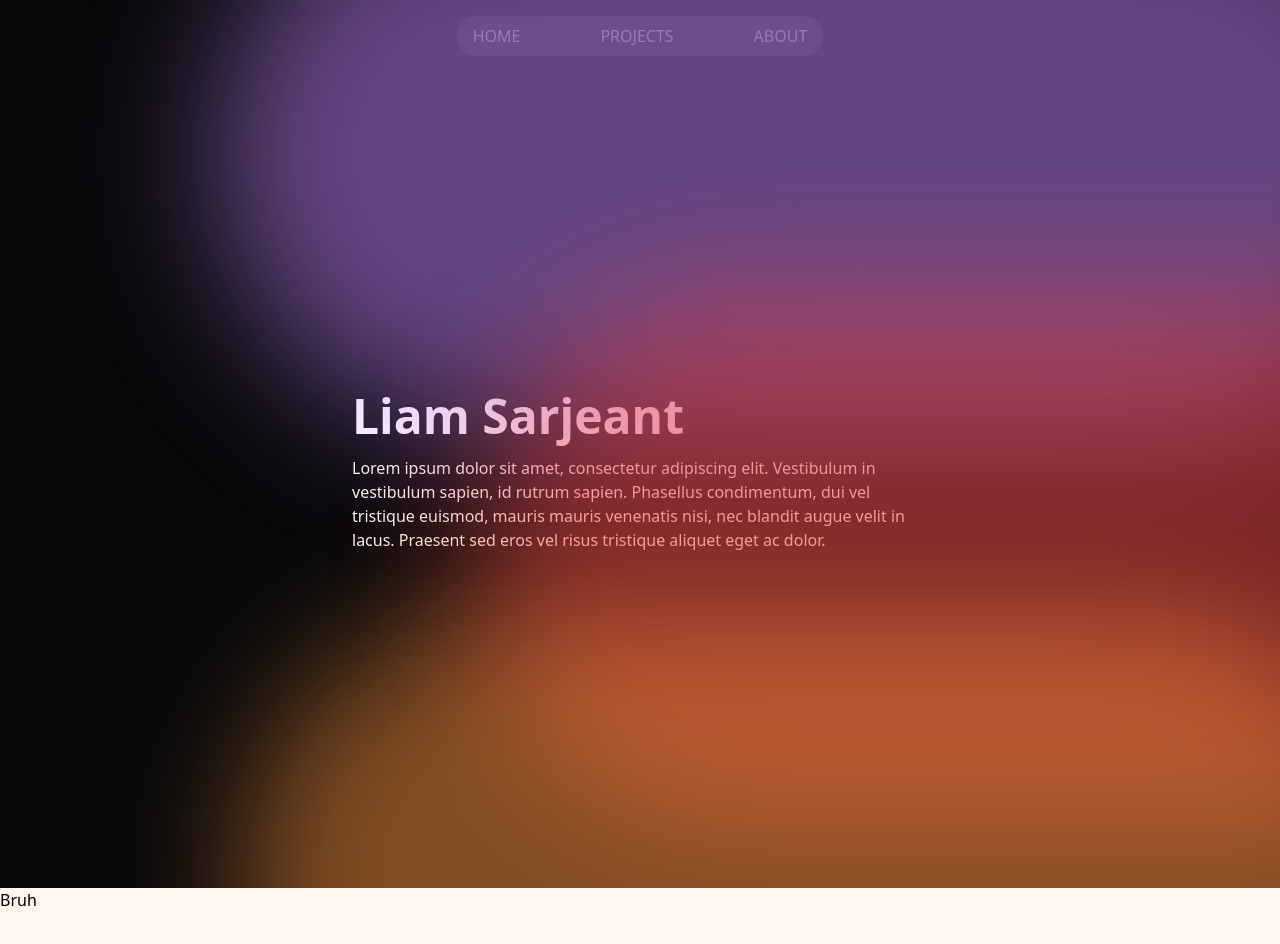
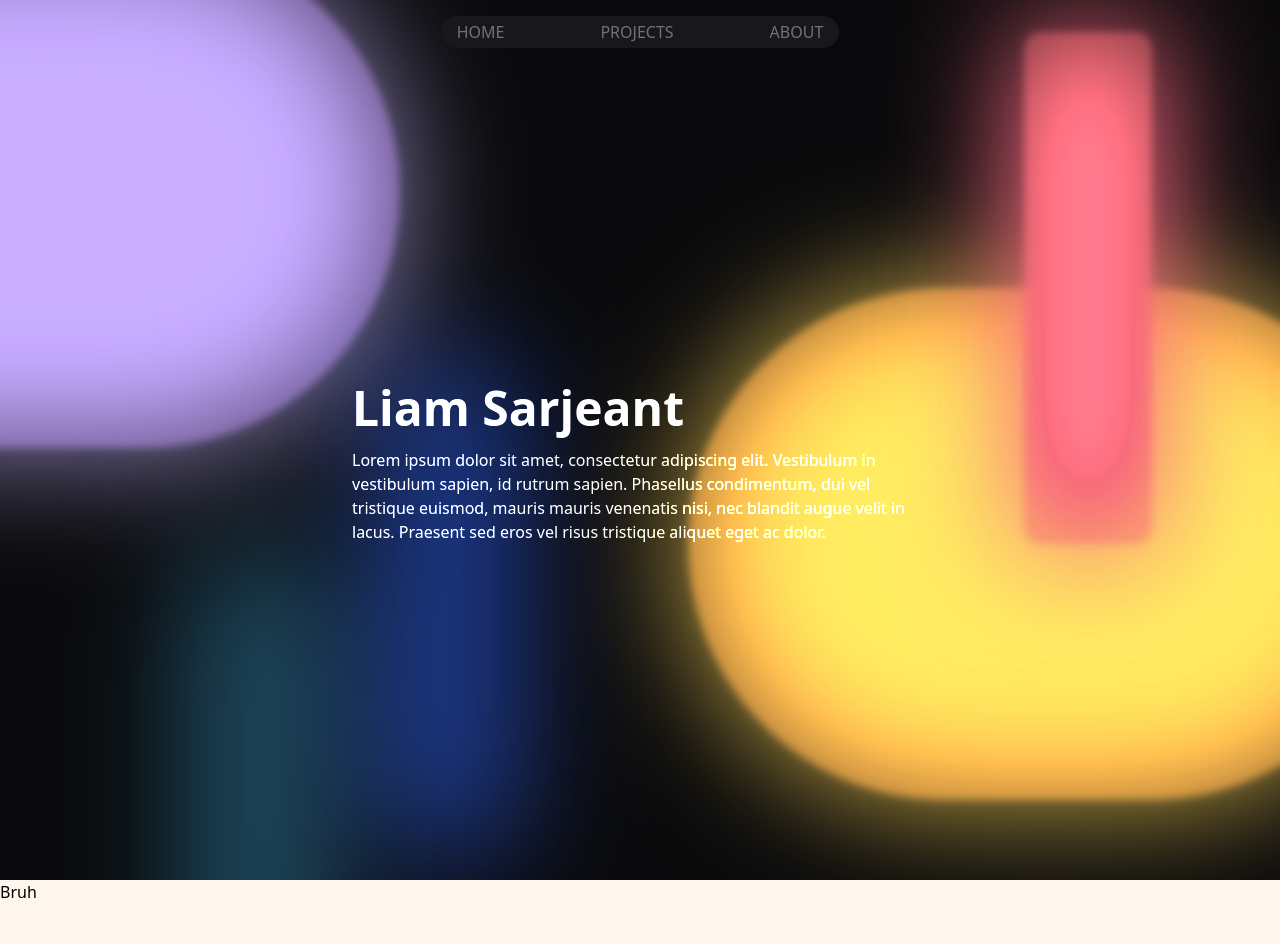
Before and after one commit to jRaimuu/Lsarj_Website, a React (Vite) app: page / in a window 1280 px wide. Shown: the top 944 px of the page. Built offline with nearby package versions, Linux system fonts and the light colour scheme.

Commit message:
added shapes and animations to home page

```diff
--- a/src/App.jsx
+++ b/src/App.jsx
@@ -1,5 +1,6 @@
 import React from 'react'
 import MainPage from './components/LandingPage/MainPage'
+import OtherMainPage from './components/LandingPage/OtherMainPage'
 
 function App () {
   return (
--- a/src/components/LandingPage/MainPage.jsx
+++ b/src/components/LandingPage/MainPage.jsx
@@ -6,29 +6,48 @@ function MainPage() {
     <>
 
 
-      <main className='bg-zinc-950 min-h-screen h-full min-w-full w-full overflow-hidden'>
+      <main className='bg-zinc-950 min-h-screen h-full min-w-full w-full'>
 
-        <nav className='sticky top-0 flex justify-center justify-content-evenly p-4'>
-          <div className='bg-zinc-900 flex gap-16 p-2 rounded-full'>
-            <button className='text-zinc-500 rounded-full px-2 hover:text-orange-50'>
+        {/* <div className='fixed w-blurW h-32 border border-t-transparent bg-sky-400 mix-blend-plus-lighter rounded-full filter blur-3xl opacity-40 '></div> */}
+        <nav className='sticky top-0 z-10 flex justify-center justify-content-evenly p-4'>
+          <div className='bg-zinc-900 flex gap-16  rounded-full'>
+            <button className='text-zinc-500 rounded-full px-4 py-1 hover:text-orange-50 hover:bg-zinc-800'>
               HOME
             </button>
-            <button className='text-zinc-500 rounded-full px-2 hover:text-orange-50'>
+            <button className='text-zinc-500 px-4 py-1 rounded-full hover:text-orange-50 hover:bg-zinc-800'>
               PROJECTS
             </button>
-            <button className='text-zinc-500 rounded-full px-2 hover:text-orange-50'>
+            <button className='text-zinc-500 px-4 py-1 rounded-full hover:text-orange-50 hover:bg-zinc-800'>
               ABOUT
             </button>
           </div>
         </nav>
 
-        <div className='relative flex items-end justify-end flex-row'>
+        {/* <div className='relative flex items-end justify-end flex-row'>
           <div className=''>
-            <div className='absolute -top-48 -right-32 w-blurW h-blurH bg-purple-400 rounded-full filter blur-3xl opacity-50 animate-animateBlur'></div>
-            <div className='absolute top-64 -right-80 w-blurW h-blurH bg-red-500 rounded-full filter blur-3xl opacity-50 animate-animateBlur animation-delay-2000'></div>
-            <div className='relative top-48'>
-              <div className='absolute top-96 -right-20 w-blurW h-blurH bg-orange-400 rounded-full filter blur-3xl opacity-50 animate-animateBlur animation-delay-4000 '></div>
+          <div className='absolute -top-48 -right-32 w-blurW h-blurH bg-purple-400 rounded-full filter blur-3xl opacity-50 animate-animateBlur'></div>
+          <div className='absolute top-64 -right-80 w-blurW h-blurH bg-red-500 rounded-full filter blur-3xl opacity-50 animate-animateBlur animation-delay-2000'></div>
+          <div className='relative top-48'>
+          <div className='absolute top-96 -right-20 w-blurW h-blurH bg-orange-400 rounded-full filter blur-3xl opacity-50 animate-animateBlur animation-delay-4000 '></div>
             </div>
+          </div>
+        </div> */}
+
+        <div className='overflow-hidden'>
+          <div className='fixed -top-16 -left-80 w-blurW h-blurH bg-purple-400 mix-blend-plus-lighter rounded-full filter blur-sm opacity-30 animate-animateBlur'></div>
+          <div className='fixed -top-16 -left-80 w-blurW h-blurH bg-violet-300 mix-blend-plus-lighter rounded-full filter blur-3xl opacity-70 animate-animateBlur animation-delay-4000 '></div>
+
+
+          <div className='fixed -bottom-16 left-96 w-32 h-blurH border border-t-transparent bg-blue-700 mix-blend-plus-lighter rounded-full filter blur-3xl opacity-70 '></div>
+          <div className='fixed -bottom-64 left-48 w-32 h-blurH border border-t-transparent bg-sky-400 mix-blend-plus-lighter rounded-full filter blur-3xl opacity-40 '></div>
+
+          <div className='fixed bottom-0 -right-32 w-blurW h-blurH bg-orange-400 mix-blend-plus-lighter rounded-full filter blur-sm opacity-40 animate-animateBlur'></div>
+          <div className='fixed bottom-0 -right-32 w-blurW h-blurH bg-amber-300 mix-blend-plus-lighter rounded-full filter blur-3xl opacity-80 animate-animateBlur animation-delay-4000 '></div>
+
+          <div className='flex fixed items-end justify-end flex-col right-32 top-8'>
+            <div className='w-32 h-blurH bg-rose-500 mix-blend-plus-lighter rounded-2xl filter blur-3xl opacity-70 animate-animateBlur animation-delay-2000'></div>
+            <div className='absolute w-32 h-blurH bg-rose-300 mix-blend-plus-lighter rounded-2xl filter blur-3xl opacity-50 animate-animateBlur animation-delay-2000'></div>
+            <div className='absolute w-32 h-blurH bg-red-400 mix-blend-plus-lighter rounded-2xl filter blur-sm opacity-30 animate-animateBlur animation-delay-2000'></div>
           </div>
         </div>
 
--- /dev/null
+++ b/src/components/LandingPage/OtherMainPage.jsx
@@ -0,0 +1,67 @@
+import React from 'react'
+import AboutPage from '../AboutPage'
+
+function OtherMainPage() {
+  return (
+    <>
+
+
+      <main className='bg-zinc-950 min-h-screen h-full min-w-full w-full overflow-x-hidden'>
+
+        <nav className= 'sticky top-0 z-10 flex justify-center justify-content-evenly p-4'>
+          <div className='bg-zinc-900 flex gap-16 p-2 rounded-full'>
+            <button className='text-zinc-500 rounded-full px-2 hover:text-orange-50'>
+              HOME
+            </button>
+            <button className='text-zinc-500 rounded-full px-2 hover:text-orange-50'>
+              PROJECTS
+            </button>
+            <button className='text-zinc-500 rounded-full px-2 hover:text-orange-50'>
+              ABOUT
+            </button>
+          </div>
+        </nav>
+
+        {/* <div className='relative flex items-end justify-end flex-row'>
+          <div className=''>
+            <div className='absolute -top-48 -right-32 w-blurW h-blurH bg-purple-400 rounded-full filter blur-3xl opacity-50 animate-animateBlur'></div>
+            <div className='absolute top-64 -right-80 w-blurW h-blurH bg-red-500 rounded-full filter blur-3xl opacity-50 animate-animateBlur animation-delay-2000'></div>
+            <div className='relative top-48'>
+              <div className='absolute top-96 -right-20 w-blurW h-blurH bg-orange-400 rounded-full filter blur-3xl opacity-50 animate-animateBlur animation-delay-4000 '></div>
+            </div>
+          </div>
+        </div> */}
+
+        <div className=''>
+          <div className='absolute -top-16 -left-64 w-blurW h-blurH bg-purple-400 rounded-full filter blur-3xl opacity-50 animate-animateBlurp'></div>
+          <div className='flex items-end justify-end flex-row'>
+            <div className='absolute  top-0 w-blurW2 h-blurH bg-red-500 rounded-full filter blur-3xl opacity-70 animate-animateBlurp animation-delay-2000'></div>
+            <div className='relative top-64'>
+              <div className='absolute  -right-20 w-blurW h-blurH bg-orange-400 rounded-full filter blur-3xl opacity-60 animate-animateBlurp animation-delay-4000 '></div>
+            </div>
+          </div>
+        </div>
+
+        <div className='flex justify-start flex-col max-w-xl m-auto py-80'>
+          <h1 className='font-bold text-white text-5xl'>
+            Liam Sarjeant
+          </h1>
+          <body className='text-orange-50 py-4'>
+            Lorem ipsum dolor sit amet, consectetur adipiscing elit.
+            Vestibulum in vestibulum sapien, id rutrum sapien.
+            Phasellus condimentum, dui vel tristique euismod, mauris mauris venenatis nisi, nec blandit augue velit in lacus.
+            Praesent sed eros vel risus tristique aliquet eget ac dolor.
+          </body>
+
+        </div>
+
+      </main>
+      <AboutPage />
+
+
+
+    </>
+  )
+}
+
+export default OtherMainPage
--- a/src/index.css
+++ b/src/index.css
@@ -7,6 +7,6 @@
         animation-delay: 2s;
     }
     .animation-delay-4000{
-        animation-delay: 4s;
+        animation-delay: 3s;
     }
 }
--- a/tailwind.config.js
+++ b/tailwind.config.js
@@ -1,4 +1,4 @@
-/** @type {import('tailwindcss').Config} */
+/** @type {import('tailwindcss').Config}*/
 export default {
   content: [
     "./index.html",
@@ -10,28 +10,41 @@ export default {
         "blurH": "32rem"
       },
       width: {
-        "blurW": "70rem"
+        "blurW": "45rem",
+        "blurW2": "64rem"
       },
       animation: {
-        animateBlur: "blur 10s infinite"
+        // animateBlur: "blur 30s linear infinite"
+        // animateBlur: "pulse 30s cubic-bezier(0.45, 0.05, 0.55, 0.95) infinite"
       },
       keyframes: {
+        pulse: {
+          "20%, 70%": {
+            opacity: "0.7"
+          },
+          "20%": {
+            opacity: "0.5"
+          }
+        },
         blur: {
           "0%": {
             transform: "translate(0px, 0px) scale(1)"
           },
-          "33%": {
-            transform: "translate(30px, -30px) scale(1.05)"
+          "25%": {
+            transform: "scaleX(1.1) skewX(-10deg) skewY(10deg)"
           },
-          "66%": {
-            transform: "translate(-20px, 20px) scale(1.1)"
+          "50%": {
+            transform: "scaleX(1.2)"
+          },
+          "75%": {
+            transform: "scaleX(1.1) skewX(-10deg) skewY(10deg)"
           },
           "100%": {
             transform: "translate(0px, 0px) scale(1)"
-          },
+          }
         }
       }
     },
   },
   plugins: [],
-}
+};
```
